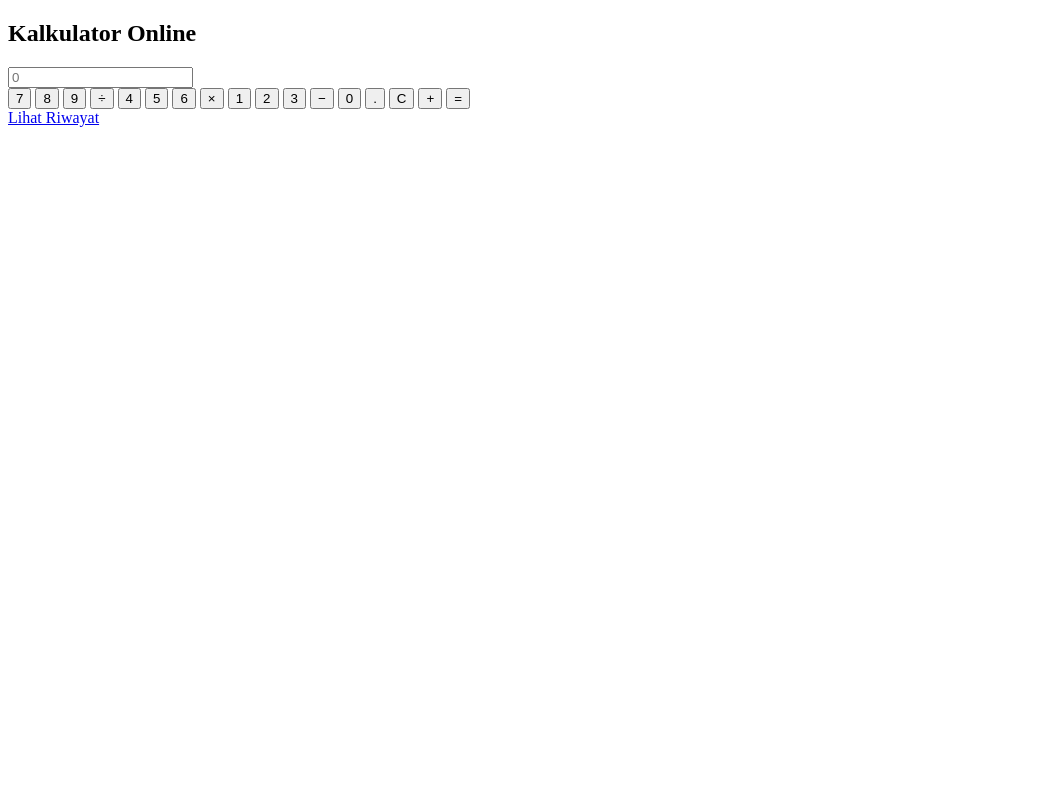
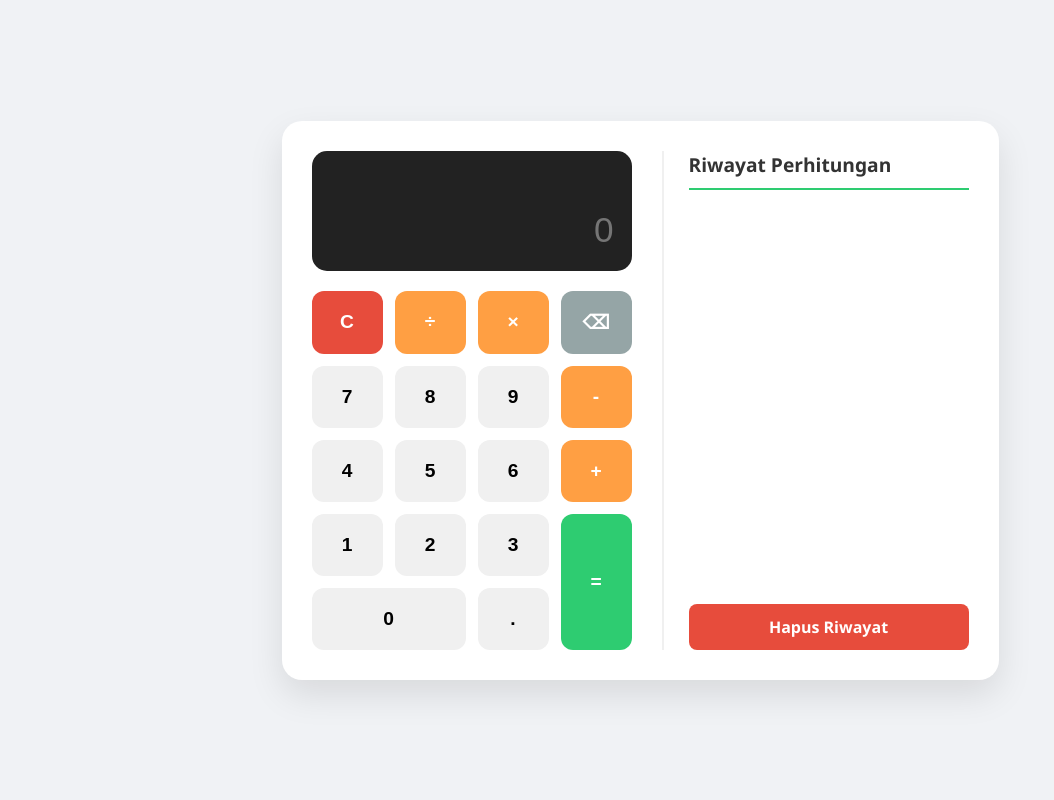
Before and after one commit to DragonEmperor5/TugasProject, a PHP site: page / in a window 1280 px wide. Shown: the whole page, without its empty margins (0-1054 px from the left). Run offline with PHP 8.4, Linux system fonts and the light colour scheme; data that the repository does not hold is empty.

Commit message:
StylingPlusRevisiHistoryController

```diff
--- a/assets/css/style.css
+++ b/assets/css/style.css
@@ -0,0 +1,136 @@
+body {
+    font-family: 'Segoe UI', Tahoma, Geneva, Verdana, sans-serif;
+    background-color: #f0f2f5;
+    display: flex;
+    justify-content: center;
+    align-items: center;
+    min-height: 100vh;
+    margin: 0;
+}
+
+.container {
+    display: flex;
+    gap: 30px;
+    background: white;
+    padding: 30px;
+    border-radius: 20px;
+    box-shadow: 0 15px 35px rgba(0,0,0,0.1);
+}
+
+/* Kalkulator Style */
+.calculator {
+    width: 320px;
+}
+
+.display {
+    background-color: #222;
+    color: white;
+    padding: 20px;
+    border-radius: 15px;
+    text-align: right;
+    margin-bottom: 20px;
+    height: 80px;
+    display: flex;
+    flex-direction: column;
+    justify-content: space-between;
+}
+
+#inputDisplay {
+    width: 100%;
+    background: transparent;
+    border: none;
+    color: white;
+    font-size: 2.2em;
+    text-align: right;
+    outline: none;
+}
+
+.sub-display {
+    font-size: 1em;
+    color: #888;
+    height: 20px;
+}
+
+.buttons {
+    display: grid;
+    grid-template-columns: repeat(4, 1fr);
+    gap: 12px;
+}
+
+button {
+    padding: 20px;
+    font-size: 1.2em;
+    border: none;
+    border-radius: 12px;
+    cursor: pointer;
+    background-color: #f0f0f0;
+    transition: all 0.2s;
+    font-weight: 600;
+}
+
+button:hover { background-color: #dcdcdc; transform: translateY(-2px); }
+button:active { transform: translateY(0); }
+
+.btn-op { background-color: #ff9f43; color: white; }
+.btn-op:hover { background-color: #e67e22; }
+
+.btn-equal {
+    grid-row: span 2;
+    background-color: #2ecc71;
+    color: white;
+}
+.btn-equal:hover { background-color: #27ae60; }
+
+.btn-clear { background-color: #e74c3c; color: white; }
+.btn-del { background-color: #95a5a6; color: white; }
+.btn-zero { grid-column: span 2; }
+
+/* History Style */
+.history-panel {
+    width: 280px;
+    border-left: 2px solid #f0f0f0;
+    padding-left: 25px;
+    display: flex;
+    flex-direction: column;
+}
+
+.history-panel h3 { margin-top: 0; color: #333; font-size: 1.2em; border-bottom: 2px solid #2ecc71; padding-bottom: 10px; display: inline-block;}
+
+.history-list-wrapper {
+    flex-grow: 1;
+    overflow-y: auto;
+    max-height: 450px;
+    padding-right: 5px;
+}
+
+#historyList { list-style: none; padding: 0; margin: 0; }
+
+#historyList li {
+    background: #f8f9fa;
+    border-radius: 8px;
+    padding: 12px;
+    margin-bottom: 8px;
+    display: flex;
+    justify-content: space-between;
+    align-items: center;
+    font-size: 0.95em;
+    border: 1px solid #eee;
+}
+
+#historyList li span { color: #666; font-family: monospace; }
+#historyList li strong { color: #333; }
+
+.btn-reset {
+    display: block;
+    width: 100%;
+    text-align: center;
+    background: #e74c3c;
+    color: white;
+    text-decoration: none;
+    padding: 12px 0;
+    border-radius: 8px;
+    margin-top: 20px;
+    font-weight: bold;
+    transition: 0.2s;
+}
+.btn-reset:hover { background: #c0392b; opacity: 0.9; }
--- a/controllers/HistoryController.php
+++ b/controllers/HistoryController.php
@@ -1,5 +1,5 @@
 <?php
-include_once 'config/Database.php';
+require_once 'config/Database.php';
 
 class HistoryController {
     private $conn;
@@ -10,40 +10,23 @@ class HistoryController {
         $this->conn = $database->getConnection();
     }
 
-    //fungsi untuk menyimpan riwayat hitungnya
-    public function create($expression, $result) {
-        $query = "INSERT INTO " . $this->table_name . " (expression, result) VALUES (:expression, :result)";
-        $stmt = $this->conn->prepare($query);
-
-    //membersihkan data (security)
-    $expression = htmlspecialchars(strip_tags($expression));
-    $result = htmlspecialchars(strip_tags($result));
-
-    $stmt->bindParam(":expression", $expression);
-    $stmt->bindParam(":result", $result);
-
-    if($stmt->execute()) {
-        return true;
-    }
-    return false;
-    }
-
     //fungsi untk mengambil semua riwayat
     public function read() {
-        $query = "SELECT * FROM " . $this->table_name . " ORDER BY created_at DESC";
+        $query = "SELECT * FROM " . $this->table_name . " ORDER BY id DESC";
         $stmt = $this->conn->prepare($query);
         $stmt->execute();
         return $stmt;
     }
 
-    // Fungsi hapus
-    public function delete($id) {
-        $query = "DELETE FROM " . $this->table_name . " WHERE id = :id";
+    //fungsi hapus
+    public function clear() {
+        $query = "TRUNCATE TABLE " . $this->table_name;
         $stmt = $this->conn->prepare($query);
-        $stmt->bindParam(":id", $id);
+
         if($stmt->execute()){
             return true;
         }
         return false;
     }
 }
+?>
--- a/index.php
+++ b/index.php
@@ -1,46 +1,68 @@
-<?php include 'config/Database.php'; ?>
+<?php
+include_once 'controllers/HistoryController.php';
+$historyController = new HistoryController();
+$stmt = $historyController->read();
+?>
 
 <!DOCTYPE html>
-<html lang="en">
+<html lang="id">
 <head>
     <meta charset="UTF-8">
-    <title>Kalkulator Online</title>
+    <meta name="viewport" content="width=device-width, initial-scale=1.0">
+    <title>Kalkulator Online Project</title>
     <link rel="stylesheet" href="assets/css/style.css">
 </head>
 <body>
 
 <div class="container">
-    <h2>Kalkulator Online</h2>
-
     <div class="calculator">
-        <input type="text" id="expression" placeholder="0" readonly>
+        <div class="display">
+            <div id="resultDisplay" class="sub-display"></div>
+            <input type="text" id="inputDisplay" placeholder="0" readonly>
+        </div>
 
         <div class="buttons">
-            <button onclick="append('7')">7</button>
-            <button onclick="append('8')">8</button>
-            <button onclick="append('9')">9</button>
-            <button onclick="append('/')">÷</button>
+            <button class="btn-clear" onclick="clearDisplay()">C</button>
+            <button class="btn-op" onclick="appendOperator('/')">÷</button>
+            <button class="btn-op" onclick="appendOperator('*')">×</button>
+            <button class="btn-del" onclick="deleteLast()">⌫</button>
 
-            <button onclick="append('4')">4</button>
-            <button onclick="append('5')">5</button>
-            <button onclick="append('6')">6</button>
-            <button onclick="append('*')">×</button>
+            <button onclick="appendNumber('7')">7</button>
+            <button onclick="appendNumber('8')">8</button>
+            <button onclick="appendNumber('9')">9</button>
+            <button class="btn-op" onclick="appendOperator('-')">-</button>
 
-            <button onclick="append('1')">1</button>
-            <button onclick="append('2')">2</button>
-            <button onclick="append('3')">3</button>
-            <button onclick="append('-')">−</button>
+            <button onclick="appendNumber('4')">4</button>
+            <button onclick="appendNumber('5')">5</button>
+            <button onclick="appendNumber('6')">6</button>
+            <button class="btn-op" onclick="appendOperator('+')">+</button>
 
-            <button onclick="append('0')">0</button>
-            <button onclick="append('.')">.</button>
-            <button onclick="clearInput()">C</button>
-            <button onclick="append('+')">+</button>
+            <button onclick="appendNumber('1')">1</button>
+            <button onclick="appendNumber('2')">2</button>
+            <button onclick="appendNumber('3')">3</button>
+            <button class="btn-equal" onclick="calculate()">=</button>
 
-            <button onclick="calculate()" class="equal">=</button>
+            <button class="btn-zero" onclick="appendNumber('0')">0</button>
+            <button onclick="appendNumber('.')">.</button>
         </div>
     </div>
 
-    <a href="history.php" class="history-btn">Lihat Riwayat</a>
+    <div class="history-panel">
+        <h3>Riwayat Perhitungan</h3>
+        <div class="history-list-wrapper">
+            <ul id="historyList">
+                <?php
+                //loop data awal saat halaman dimuat
+                if ($stmt) {
+                    while ($row = $stmt->fetch(PDO::FETCH_ASSOC)){
+                        echo "<li><span>" . $row['expression'] . "</span> <strong>= " . $row['result'] . "</strong></li>";
+                    }
+                }
+                ?>
+            </ul>
+        </div>
+        <a href="delete_history.php?action=clear" class="btn-reset" onclick="return confirm('Hapus semua riwayat?')">Hapus Riwayat</a>
+    </div>
 </div>
 
 <script src="assets/js/script.js"></script>
```
Also changed, not shown: assets/js/script.js (+112 -0 lines).
